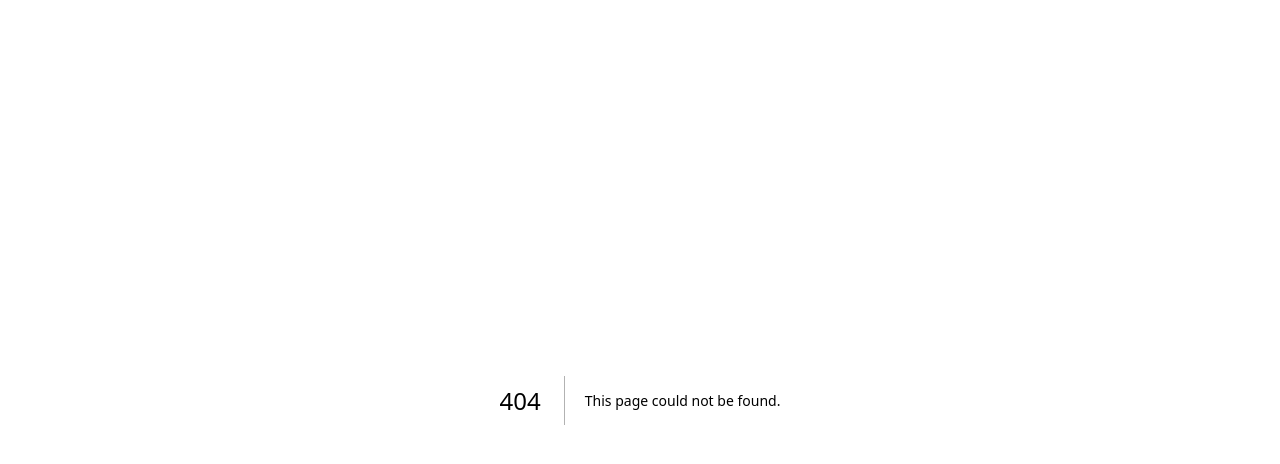
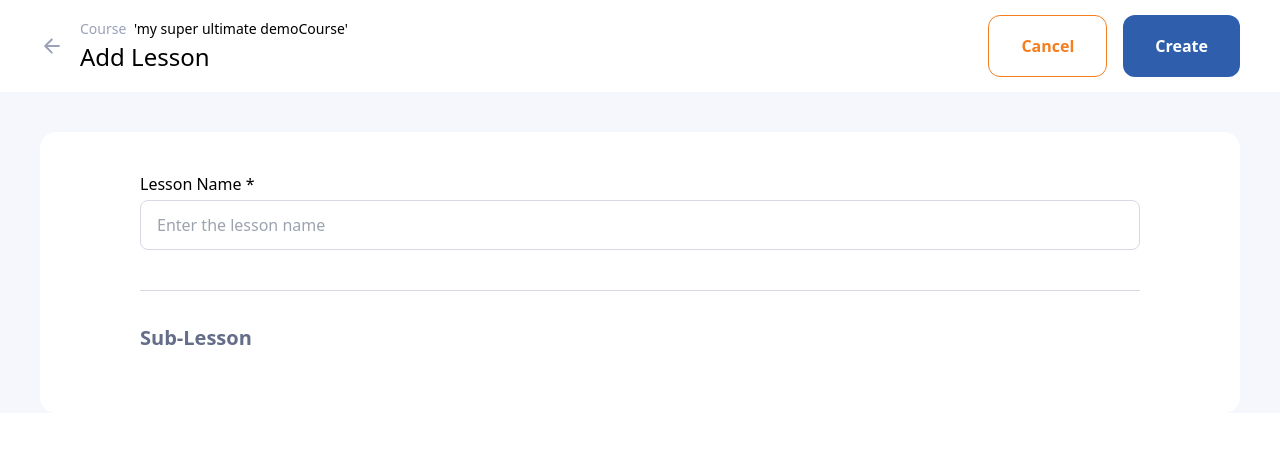
Before and after one commit to jaiisymnz/course-flow, a Next.js app: page /admin/AddLesson in a window 1280 px wide. Before the commit this address had no page. Shown: the top 464 px of the page. Built offline with nearby package versions, Linux system fonts and the light colour scheme.

Commit message:
feat:add access cloudinary to store image, video and file

```diff
--- a/components/AddCourse.jsx
+++ b/components/AddCourse.jsx
@@ -1,7 +1,16 @@
 import { useState } from "react";
 import axios from "axios";
+import Image from "next/image";
+import loadingIcon from "../assets/loading_icon.gif";
 
 export const Addcourse = () => {
+  const cloudinaryUrl = "https://api.cloudinary.com/v1_1/dlw0fxyfj/upload";
+  const cloudinaryPresets = {
+    image: "course_image",
+    video: "course_video",
+    file: "course_file",
+  };
+  const [isLoading, setIsLoading] = useState(false);
   const [courseData, setCourseData] = useState({
     courseName: "",
     price: "",
@@ -12,6 +21,11 @@ export const Addcourse = () => {
     videoTrailer: null,
     file: null,
     created_by: 2,
+  });
+  const [previewData, setPreviewData] = useState({
+    image: null,
+    videoTrailer: null,
+    file: null,
   });
   const [fileName, setFileName] = useState("");
 
@@ -41,6 +55,10 @@ export const Addcourse = () => {
       if (file.size <= 5 * 1024 * 1024) {
         setCourseData((prev) => ({
           ...prev,
+          image: file,
+        }));
+        setPreviewData((prev) => ({
+          ...prev,
           image: URL.createObjectURL(file),
         }));
       } else {
@@ -62,10 +80,14 @@ export const Addcourse = () => {
       if (file.size <= 20 * 1024 * 1024) {
         setCourseData((prev) => ({
           ...prev,
+          videoTrailer: file,
+        }));
+        setPreviewData((prev) => ({
+          ...prev,
           videoTrailer: URL.createObjectURL(file),
         }));
       } else {
-        alert("File size exceeds 50 MB");
+        alert("File size exceeds 20 MB");
       }
     }
   };
@@ -83,8 +105,12 @@ export const Addcourse = () => {
       if (file.size <= 10 * 1024 * 1024) {
         setCourseData({
           ...courseData,
+          file: file,
+        });
+        setPreviewData((prev) => ({
+          ...prev,
           file: URL.createObjectURL(file),
-        });
+        }));
         setFileName(file.name);
       } else {
         alert("File size exceeds 10 MB");
@@ -100,15 +126,52 @@ export const Addcourse = () => {
     setFileName("");
   };
 
+  const uploadToCloudinary = async (file, preset) => {
+    const formData = new FormData();
+    formData.append("file", file);
+    formData.append("upload_preset", preset);
+
+    try {
+      const response = await axios.post(cloudinaryUrl, formData, {
+        headers: {
+          "Content-Type": "multipart/form-data",
+        },
+      });
+      return response.data.secure_url;
+    } catch (error) {
+      alert("Error uploading file. Please try again.");
+      console.error("Cloudinary upload error:", error);
+    }
+  };
+
   const handleSubmit = async (e) => {
     e.preventDefault();
+    setIsLoading(true);
     try {
-      const response = await axios.post("/api/courses", courseData);
+      let imageUrl = courseData.image
+        ? await uploadToCloudinary(courseData.image, cloudinaryPresets.image)
+        : null;
+      let videoUrl = courseData.videoTrailer
+        ? await uploadToCloudinary(
+            courseData.videoTrailer,
+            cloudinaryPresets.video
+          )
+        : null;
+      let fileUrl = courseData.file
+        ? await uploadToCloudinary(courseData.file, cloudinaryPresets.file)
+        : null;
+      const updatedCourseData = {
+        ...courseData,
+        image: imageUrl,
+        videoTrailer: videoUrl,
+        file: fileUrl,
+      };
+      const response = await axios.post("/api/courses", updatedCourseData);
       alert("Course created successfully!");
-      console.log(response.data);
     } catch (error) {
-      console.error("Error creating course:", error);
-      alert("Something went wrong!");
+      alert("Can not upload course to database");
+    } finally {
+      setIsLoading(false);
     }
   };
 
@@ -117,14 +180,22 @@ export const Addcourse = () => {
       <header className="top-bar flex justify-between items-center h-[92px] px-10 py-4 bg-white">
         <h1 className="text-[24px] font-[500]">Add Course</h1>
         <div className="button flex gap-4">
-          <button className="cancel-button px-8 py-[18px] text-[#F47E20] font-[700] border border-[#F47E20] rounded-[12px]">
+          <button
+            type="button"
+            className="cancel-button w-[120px] h-[60px] px-8 py-[18px] text-[#F47E20] font-[700] border border-[#F47E20] rounded-[12px]"
+          >
             Cancel
           </button>
           <button
             type="submit"
-            className="create-button px-8 py-[18px] text-[#FFFFFF] bg-[#2F5FAC] font-[700] rounded-[12px]"
+            className="create-button w-[120px] h-[60px] px-8 py-[18px] text-[#FFFFFF] bg-[#2F5FAC] font-[700] rounded-[12px] flex justify-center items-center"
+            disabled={isLoading}
           >
-            Create
+            {isLoading ? (
+              <Image src={loadingIcon} alt="loading icon" className="w-8 h-8" />
+            ) : (
+              "Create"
+            )}
           </button>
         </div>
       </header>
@@ -234,7 +305,7 @@ export const Addcourse = () => {
               ) : (
                 <div className="relative w-[240px] h-[240px]">
                   <img
-                    src={courseData.image}
+                    src={previewData.image}
                     alt="Uploaded Preview"
                     className="w-[240px] h-[240px] object-cover rounded-lg"
                   />
@@ -278,7 +349,7 @@ export const Addcourse = () => {
                 <div className="relative w-[240px] h-[240px]">
                   {/* Video Preview */}
                   <video
-                    src={courseData.videoTrailer}
+                    src={previewData.videoTrailer}
                     controls
                     className="w-[240px] h-[240px] object-cover rounded-lg"
                     alt="Uploaded Video Preview"
@@ -327,7 +398,7 @@ export const Addcourse = () => {
                     </div>
                     <div className="mt-2 text-sm text-[#9AA1B9]">
                       <a
-                        href={courseData.file}
+                        href={previewData.file}
                         target="_blank"
                         rel="noopener noreferrer"
                         className="text-[#5483D0]"
--- /dev/null
+++ b/components/AddLesson.jsx
@@ -0,0 +1,91 @@
+import { useState, useEffect } from "react";
+import axios from "axios";
+import Image from "next/image";
+import arrowBack from "../assets/arrow_back.svg";
+
+
+export const AddLesson = () => {
+  const courseName = "my super ultimate demoCourse";
+  const [lessonName, setLessonName] = useState("");
+  const [subLessonData, setSubLessonData] = useState([]);
+  const [newSubLessonData, setNewSubLessonData] = useState({
+    subLessonName: "",
+    videoUrl: "",
+  });
+
+  const handleSubLessonInput = (e) => {
+    const { name, value } = e.target;
+    setNewSubLessonData((prev) => ({ ...prev, [name]: value }));
+  };
+
+  const handleLessonInput = (e) => {
+    setLessonName(e.trget.value)
+  }
+
+  useEffect(() => {
+    if (newSubLessonData.subLessonName && newSubLessonData.videoUrl) {
+
+      setSubLessonData((prev) => [...prev, newSubLessonData]);
+
+
+      setNewSubLessonData({ name: '', videoUrl: '' });
+    }
+  }, [newSubLessonData]);
+
+console.log(newSubLessonData)
+
+  return (
+    <form className="add-lesson-page bg-[#F6F7FC]">
+      <header className="top-bar flex justify-between items-center h-[92px] px-10 py-4 bg-white">
+        <div className="flex gap-4 items-center">
+          <div>
+            <div className="cursor-pointer">
+              {/* dont forget add onclick and navigate to previous page */}
+              <Image src={arrowBack} alt="Description of image" />
+            </div>
+          </div>
+          <div className="text-[14px]">
+            <span className=" text-[#9AA1B9] mr-1">Course</span> '{courseName}'
+            <h1 className="text-[24px] font-[500]">Add Lesson</h1>
+          </div>
+        </div>
+        <div className="button flex gap-4">
+          <button className="cancel-button px-8 py-[18px] text-[#F47E20] font-[700] border border-[#F47E20] rounded-[12px]">
+            Cancel
+          </button>
+          <button
+            type="submit"
+            className="create-button px-8 py-[18px] text-[#FFFFFF] bg-[#2F5FAC] font-[700] rounded-[12px]"
+          >
+            Create
+          </button>
+        </div>
+      </header>
+
+      <main className="lesson-data-form bg-[#F6F7FC]">
+        <div className="bg-white mx-10 my-10 rounded-[16px] px-[100px] pt-[40px] pb-[60px] flex flex-col gap-[40px]">
+          <section className="lesson-name">
+            <label htmlFor="lessonName">Lesson Name *</label>
+            <input
+              type="text"
+              id="lessonName"
+              name="courseName"
+              value={lessonName}
+              onChange={handleLessonInput}
+              placeholder="Enter the lesson name"
+              required
+              className="w-full mt-1 px-4 py-3 border border-[#D6D9E4] rounded-[8px]"
+            />
+          </section>
+
+          <section className="sub-lesson border-t border-[#D6D9E4]">
+            <h2 className="text-[#646D89] text-[20px] font-[600] mt-8">
+              Sub-Lesson
+            </h2>
+            <div className="sub-lesson-data-fill"></div>
+          </section>
+        </div>
+      </main>
+    </form>
+  );
+};
--- a/pages/admin/AddCourse/index.jsx
+++ b/pages/admin/AddCourse/index.jsx
@@ -1,9 +1,9 @@
 import { Addcourse } from "@/components/AddCourse"
 
-const AdminPage = () => {
+const AddCoursePage = () => {
     return (
         <Addcourse/>
     )
 }
 
-export default AdminPage
+export default AddCoursePage
--- /dev/null
+++ b/pages/admin/AddLesson/index.jsx
@@ -0,0 +1,9 @@
+import { AddLesson } from "@/components/AddLesson"
+
+const AddLessonPage = () => {
+    return (
+        <AddLesson/>
+    )
+}
+
+export default AddLessonPage
--- a/utils/db.js
+++ b/utils/db.js
@@ -2,9 +2,7 @@ import { Pool } from 'pg';
 
 const pool = new Pool({
   connectionString: process.env.CONNECTION_STRING,
-  ssl: {
-    rejectUnauthorized: false, // Required for Supabase's SSL connection
-  },
+
 });
 
 export default pool;
```
Also changed, not shown: pages/api/courses.js (+4 -26 lines), assets/arrow_back.svg (added), assets/loading_icon.gif (added).
